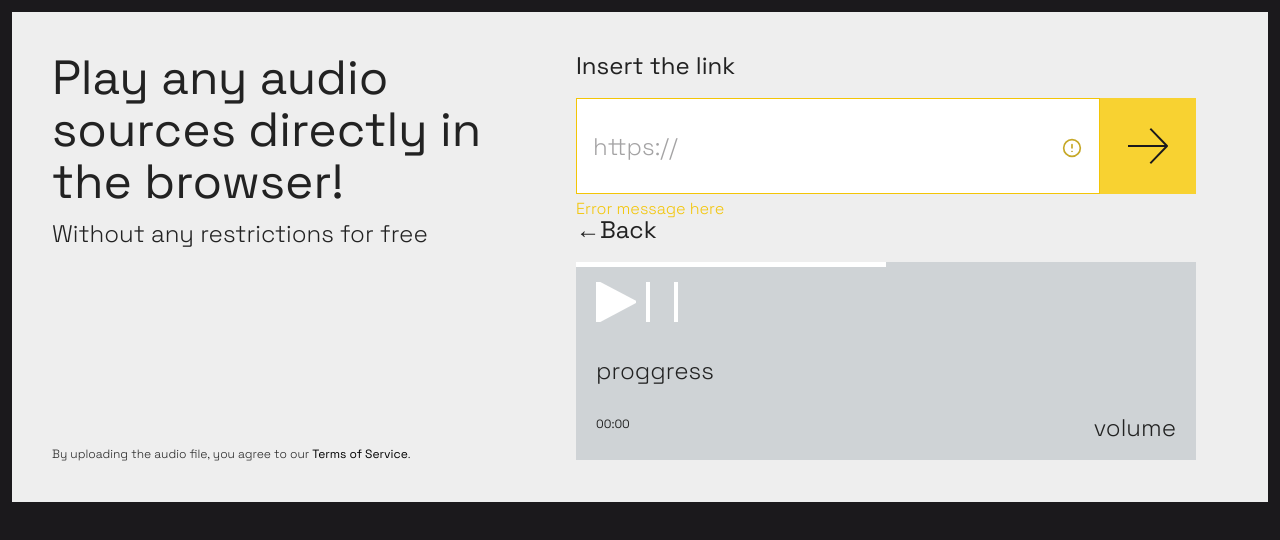
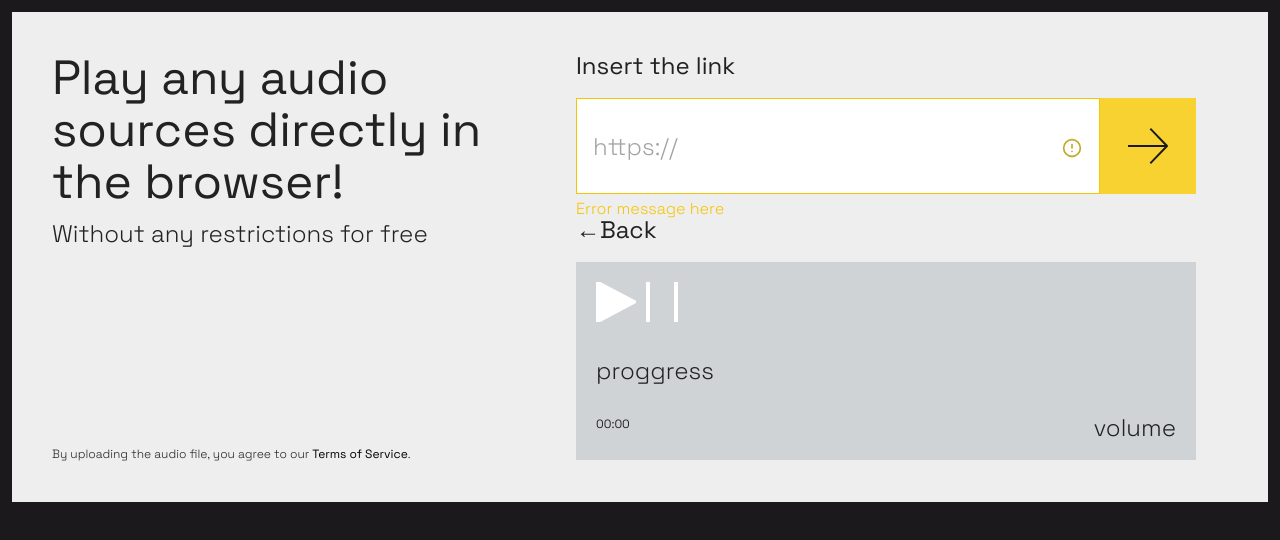
Before and after one commit to Boris-Maslenov/react-audio-player, a React app: page / in a window 1280 px wide. Shown: the top 540 px of the page. Built offline with nearby package versions, Linux system fonts and the light colour scheme.

Commit message:
add animation

```diff
--- /dev/null
+++ b/src/scss/animation.scss
@@ -0,0 +1,5 @@
+@keyframes moving {
+    0%{transform: translateX(-100%)}
+    30%{transform: translateX(200%)}
+    100%{transform: translateX(200%)}
+}
--- a/src/scss/main.scss
+++ b/src/scss/main.scss
@@ -1,3 +1,4 @@
+@import './animation';
 @import './reset';
 @import './variables';
 
```
